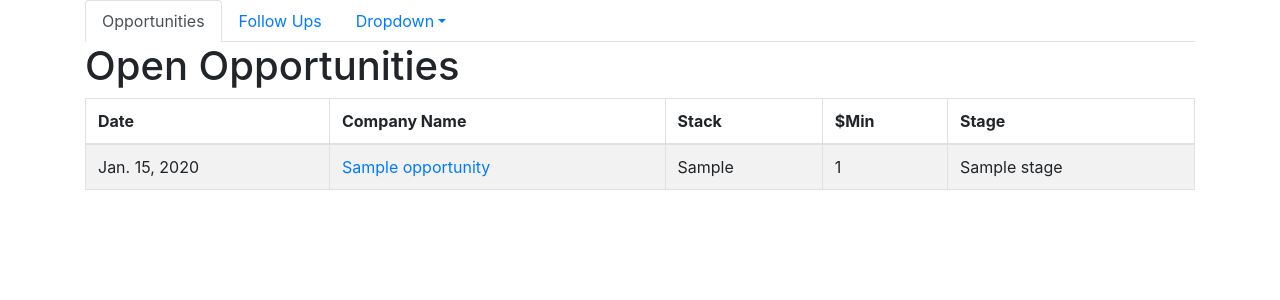
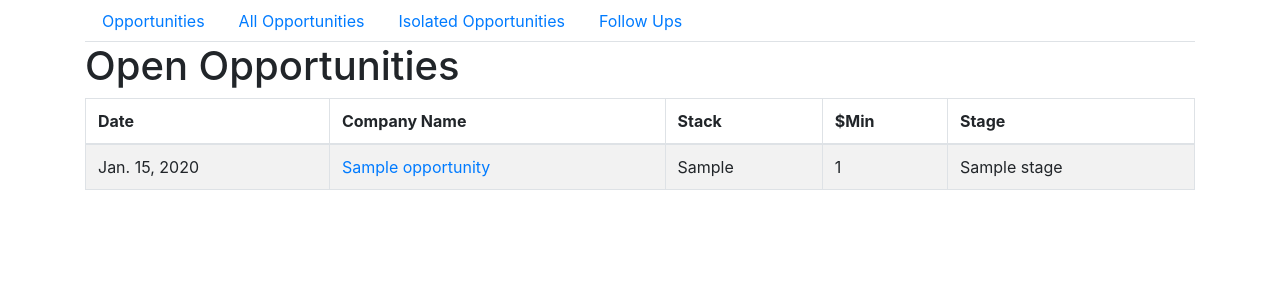
Before and after one commit to scedastic/opportunity_tracker, a Django app: page / in a window 1280 px wide. Shown: the top 300 px of the page. Run offline with Django 4.2, Linux system fonts and the light colour scheme; tables that the repository leaves empty hold one stand-in row (values such as "Sample post"); some libraries are stand-ins or nearby versions.

Commit message:
remove dead code

```diff
--- a/opportunity_tracker/templates/nav.html
+++ b/opportunity_tracker/templates/nav.html
@@ -1,18 +1,17 @@
 <ul class="nav nav-tabs">
   <li class="nav-item">
-    <a class="nav-link active" aria-current="page" href="{% url 'open-opportunities' %}">Opportunities</a>
+    <a class="nav-link " aria-current="page" href="{% url 'open-opportunities' %}">Opportunities</a>
+  </li>
+  <li class="nav-item">
+    <a class="nav-link " aria-current="page" href="{% url 'all-opportunities' %}">All Opportunities</a>
+  </li>
+  <li class="nav-item">
+    <a class="nav-link "
+      aria-current="page"
+      href="{% url 'opportunites-without-contacts-follow-ups' %}">
+      Isolated Opportunities</a>
   </li>
   <li class="nav-item">
     <a class="nav-link " aria-current="page" href="{% url 'current-follow-ups' %}">Follow Ups</a>
   </li>
-  <li class="nav-item dropdown">
-    <a class="nav-link dropdown-toggle" data-bs-toggle="dropdown" href="#" role="button" aria-expanded="false">Dropdown</a>
-    <ul class="dropdown-menu">
-      <li><a class="dropdown-item" href="#">Action</a></li>
-      <li><a class="dropdown-item" href="#">Another action</a></li>
-      <li><a class="dropdown-item" href="#">Something else here</a></li>
-      <li><hr class="dropdown-divider"></li>
-      <li><a class="dropdown-item" href="#">Separated link</a></li>
-    </ul>
-  </li>
 </ul>
```
